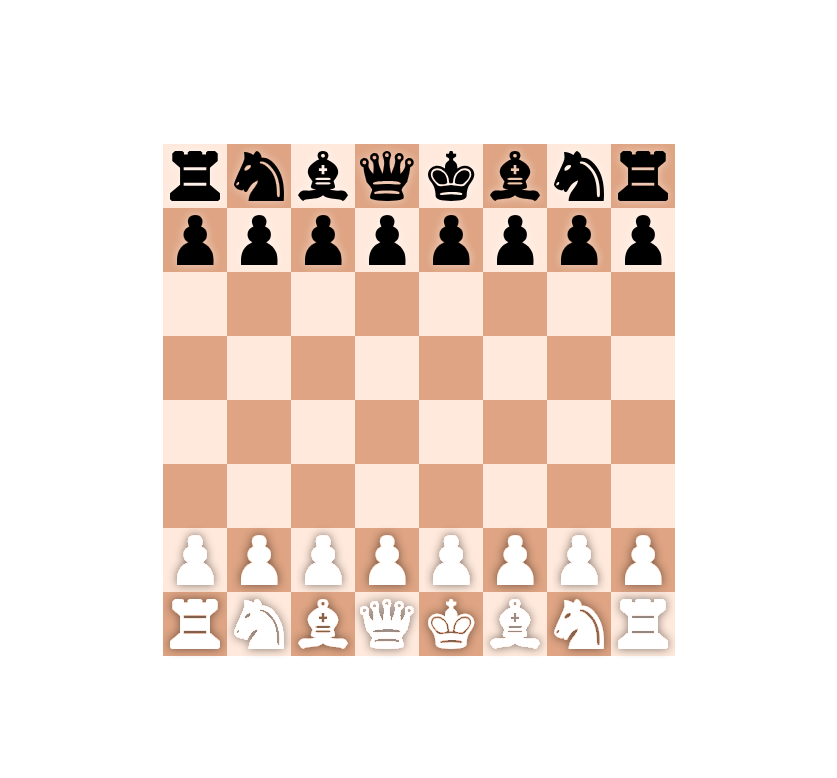
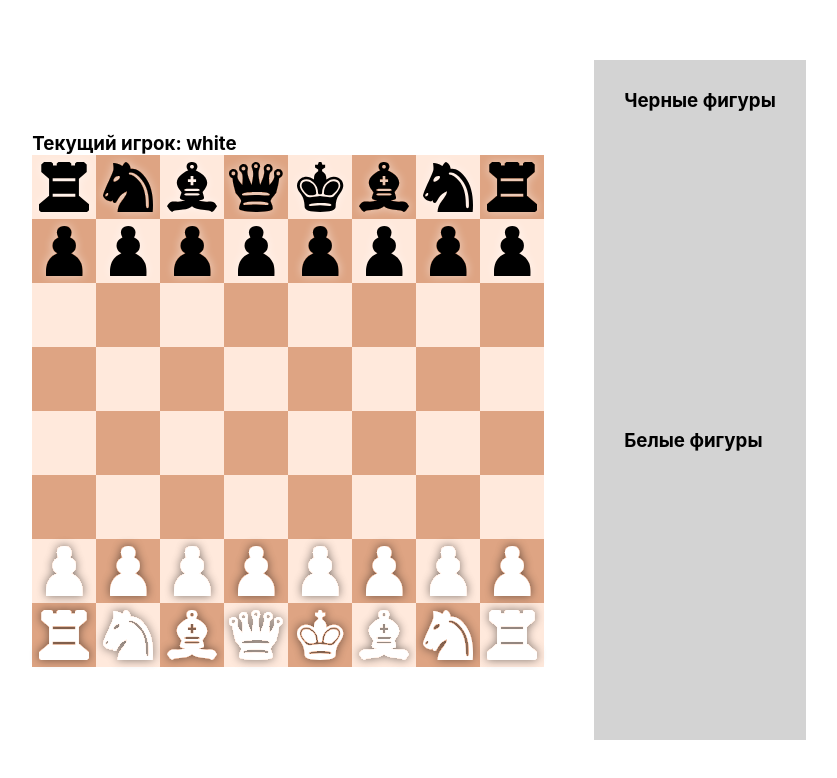
Before and after one commit to insomniac-bear/chess, a React (Create React App) app: page / in a window 1280 px wide. Shown: the top 778 px of the page, without its empty margins (221-1058 px from the left). Built offline with nearby package versions, Linux system fonts and the light colour scheme.

Commit message:
feat: Реализовали передачу ходу, подсчет съеденных фигур и удивились от цикличных зависимостей

```diff
--- a/src/components/app/app.css
+++ b/src/components/app/app.css
@@ -45,3 +45,10 @@
   border-radius: 50%;
   background-color: brown;
 }
+
+.lost {
+  height: calc(50vh - 60px);
+  padding: 30px;
+  margin: 0 0 0 50px;
+  background-color: lightgray;
+}
--- a/src/components/app/app.tsx
+++ b/src/components/app/app.tsx
@@ -5,12 +5,20 @@ import { FC, useEffect, useState } from 'react';
 import Board from '../board/board';
 import BoardModel from '../../models/Board.model';
 import './app.css';
+import PlayerModel from '../../models/Player.model';
+import { Colors } from '../../models/types';
+import LostFigures from '../lost-figures/lost-figures';
 
 export const App: FC = () => {
-  const [board, setBoard] = useState(new BoardModel());
+  const [board, setBoard] = useState<BoardModel>(new BoardModel());
+  const [currentPlayer, setCurrentPlayer] = useState<PlayerModel | null>(null);
+  const [whitePlayer, setWhitePlayer] = useState<PlayerModel>(new PlayerModel(Colors.WHITE));
+  const [blackPlayer, setBlackPlayer] = useState<PlayerModel>(new PlayerModel(Colors.BLACK));
 
   useEffect(() => {
     restart();
+    setCurrentPlayer(whitePlayer);
+    // eslint-disable-next-line react-hooks/exhaustive-deps
   }, []);
 
   function restart() {
@@ -20,9 +28,22 @@ export const App: FC = () => {
     setBoard(newBoard);
   }
 
+  const swapPlayerHandler = () => {
+    setCurrentPlayer(currentPlayer?.color === Colors.WHITE ? blackPlayer : whitePlayer);
+  };
+
   return (
     <div className="app">
-      <Board board={board} setBoard={setBoard} />
+      <Board
+        board={board}
+        setBoard={setBoard}
+        swapPlayer={swapPlayerHandler}
+        currentPlayer={currentPlayer}
+      />
+      <div>
+        <LostFigures title='Черные фигуры' figures={board.lostBlackFigures} />
+        <LostFigures title='Белые фигуры' figures={board.lostWhiteFigures} />
+      </div>
     </div>
   );
 };
--- a/src/components/board/board.props.ts
+++ b/src/components/board/board.props.ts
@@ -1,8 +1,11 @@
 import BoardModel from "../../models/Board.model";
+import PlayerModel from '../../models/Player.model';
 
 interface IBoardProps {
   board: BoardModel;
+  currentPlayer: PlayerModel | null;
   setBoard: (board: BoardModel) => void;
+  swapPlayer: () => void;
 }
 
 export default IBoardProps;
--- a/src/components/board/board.tsx
+++ b/src/components/board/board.tsx
@@ -3,7 +3,7 @@ import Cell from '../cell/cell';
 import IBoardProps from './board.props';
 import CellModel from '../../models/Cell.model';
 
-const Board: FC<IBoardProps> = ({ board, setBoard }) => {
+const Board: FC<IBoardProps> = ({ board, setBoard, currentPlayer, swapPlayer }) => {
   const [selectedCell, setSelectedCell] = useState<CellModel | null>(null);
 
   const isSelected = (x: number, y: number) => {
@@ -13,10 +13,13 @@ const Board: FC<IBoardProps> = ({ board, setBoard }) => {
   const onClick = (cell: CellModel) => {
     if (selectedCell && selectedCell !== cell && selectedCell.figure?.canMove(cell)) {
       selectedCell.moveFigure(cell);
+      swapPlayer()
       setSelectedCell(null);
       updateBoard();
     } else {
+      if (cell.figure?.color === currentPlayer?.color) {
         setSelectedCell(cell);
+      }
     }
   };
 
@@ -36,6 +39,8 @@ const Board: FC<IBoardProps> = ({ board, setBoard }) => {
   }, [selectedCell]);
 
   return (
+    <div>
+      <h3>Текущий игрок: {currentPlayer?.color}</h3>
       <div className="board">
         {board.cells.map((row, index) => (
           <Fragment key={index}>
@@ -50,6 +55,7 @@ const Board: FC<IBoardProps> = ({ board, setBoard }) => {
           </Fragment>
         ))}
       </div>
+    </div>
   );
 };
 
--- /dev/null
+++ b/src/components/lost-figures/lost-figures.tsx
@@ -0,0 +1,17 @@
+import { FC } from 'react';
+import ILostFigures from './lost-figures.props';
+
+const LostFigures: FC<ILostFigures> = ({ title, figures }) => {
+  return (
+    <div className='lost'>
+      <h3>{title}</h3>
+      {figures.map((figure) => (
+        <div key={figure.id}>
+          {figure.name} {figure.logo && <img width={20} height={20} src={figure.logo} alt={figure.name} />}
+        </div>
+      ))}
+    </div>
+  )
+}
+
+export default LostFigures;
--- a/src/models/Board.model.ts
+++ b/src/models/Board.model.ts
@@ -1,6 +1,7 @@
 import CellModel from './Cell.model';
 import Cell from './Cell.model';
 import BishopModel from './figures/Bishop.model';
+import FigureModel from './figures/Figure.model';
 import KingModel from './figures/King.model';
 import KnightModel from './figures/Knight.model';
 import PawnModel from './figures/Pawn.model';
@@ -10,6 +11,8 @@ import { Colors } from './types';
 
 class BoardModel {
   cells: Cell[][] = [];
+  lostBlackFigures: FigureModel[] = [];
+  lostWhiteFigures: FigureModel[] = [];
 
   public initCells() {
     for (let i = 0; i < 8; i++) {
@@ -93,6 +96,8 @@ class BoardModel {
   public getCopiedBoard(): BoardModel {
     const newBoard = new BoardModel();
     newBoard.cells = this.cells;
+    newBoard.lostBlackFigures = this.lostBlackFigures;
+    newBoard.lostWhiteFigures = this.lostWhiteFigures;
 
     return newBoard;
   }
--- a/src/models/Cell.model.ts
+++ b/src/models/Cell.model.ts
@@ -1,18 +1,18 @@
 import { nanoid } from 'nanoid';
 import Board from './Board.model';
 import { Colors } from './types';
-import Figure from './figures/Figure.model';
+import FigureModel from './figures/Figure.model';
 
 class CellModel {
   readonly x: number;
   readonly y: number;
   readonly color: Colors;
-  figure: Figure | null;
+  figure: FigureModel | null;
   board: Board;
   available: boolean; // Можешь ли переместиться на эту ячейку
   id: string; // Для реакт ключей
 
-  constructor(board: Board, x: number, y: number, color: Colors, figure: Figure | null) {
+  constructor(board: Board, x: number, y: number, color: Colors, figure: FigureModel | null) {
     this.x = x;
     this.y = y;
     this.color = color;
@@ -87,14 +87,26 @@ class CellModel {
     return true;
   }
 
-  private setFigure(figure: Figure) {
+  private setFigure(figure: FigureModel) {
     this.figure = figure;
     this.figure.cell = this;
+  }
+
+  //  Перенести метод в класс доски!!!
+  addLostFigure(figure: FigureModel) {
+    figure.color === Colors.BLACK
+      ? this.board.lostBlackFigures.push(figure)
+      : this.board.lostWhiteFigures.push(figure);
   }
 
   moveFigure(target: CellModel) {
     if (this.figure?.canMove(target)) {
       this.figure.moveFigure(target);
+
+      if(target.figure) {
+        this.addLostFigure(target.figure);
+      }
+
       target.setFigure(this.figure);
       this.figure = null;
     }
--- a/src/models/Player.model.ts
+++ b/src/models/Player.model.ts
@@ -1,3 +1,11 @@
-class Player {}
+import { Colors } from './types';
 
-export default Player;
+class PlayerModel {
+  color: Colors;
+
+  constructor(color: Colors) {
+    this.color = color;
+  }
+}
+
+export default PlayerModel;
--- a/src/models/figures/Figure.model.ts
+++ b/src/models/figures/Figure.model.ts
@@ -4,7 +4,7 @@ import logo from '../../images/black-king.svg';
 import CellModel from '../Cell.model';
 import { FigureNames } from '../types';
 
-class Figure {
+class FigureModel {
   color: Colors;
   logo: typeof logo | null;
   cell: CellModel;
@@ -35,4 +35,4 @@ class Figure {
   moveFigure(target: CellModel) {}
 }
 
-export default Figure;
+export default FigureModel;
```
Also changed, not shown: src/components/lost-figures/lost-figures.props.ts (added, +9 -0 lines). Lines whose indentation alone changed are shown as unchanged.
